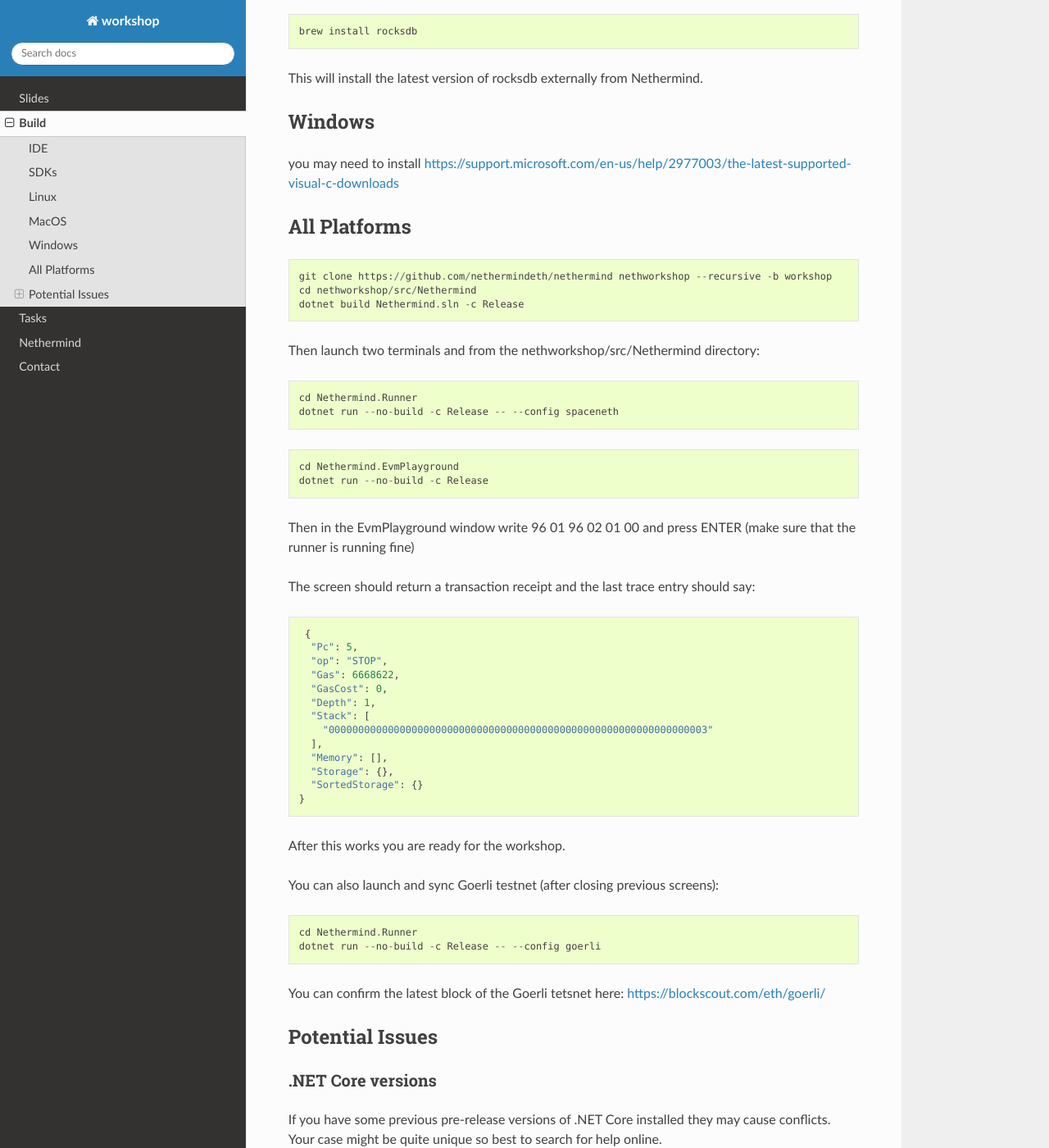
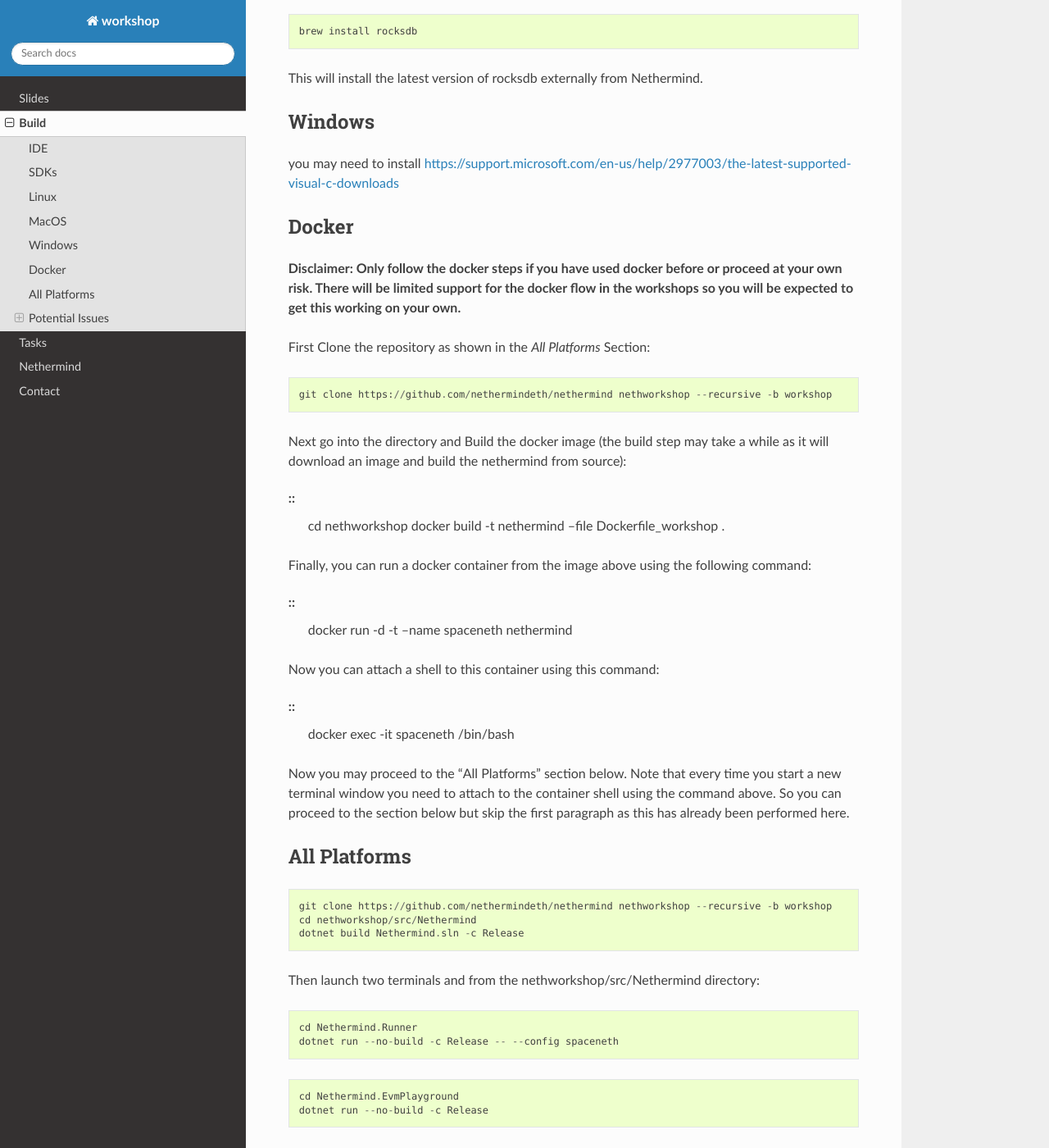
Before and after one commit to NethermindEth/workshop, a Sphinx documentation site: the page built from docs/source/build.rst, in a window 1280 px wide and 1400 px high, scrolled down 836 px. Shown: the whole window at 82% size. Built offline with Sphinx 7.4.7 and the Read the Docs theme 2.0.0, drawn with Linux system fonts in a browser that asks for light colours.

Commit message:
include steps for building with docker
( addresses #471 )

```diff
--- a/docs/source/build.rst
+++ b/docs/source/build.rst
@@ -42,6 +42,35 @@
 +++++++
 
 you may need to install https://support.microsoft.com/en-us/help/2977003/the-latest-supported-visual-c-downloads
+
+Docker
++++++++
+
+**Disclaimer: Only follow the docker steps if you have used docker before or proceed at your own risk. There will be limited support for the docker flow in the workshops so you will be expected to get this working on your own.**
+
+First Clone the repository as shown in the `All Platforms` Section:
+
+::
+
+    git clone https://github.com/nethermindeth/nethermind nethworkshop --recursive -b workshop
+
+Next go into the directory and Build the docker image (the build step may take a while as it will download an image and build the nethermind from source):
+
+::
+    cd nethworkshop
+    docker build  -t nethermind  --file Dockerfile_workshop .
+
+Finally, you can run a docker container from the image above using the following command:
+
+::
+    docker run -d -t --name spaceneth nethermind
+
+Now you can attach a shell to this container using this command:
+
+::
+    docker exec -it spaceneth /bin/bash
+
+Now you may proceed to the "All Platforms" section below. Note that every time you start a new terminal window you need to attach to the container shell using the command above. So you can proceed to the section below but skip the first paragraph as this has already been performed here.
 
 All Platforms
 +++++++++++++
```
